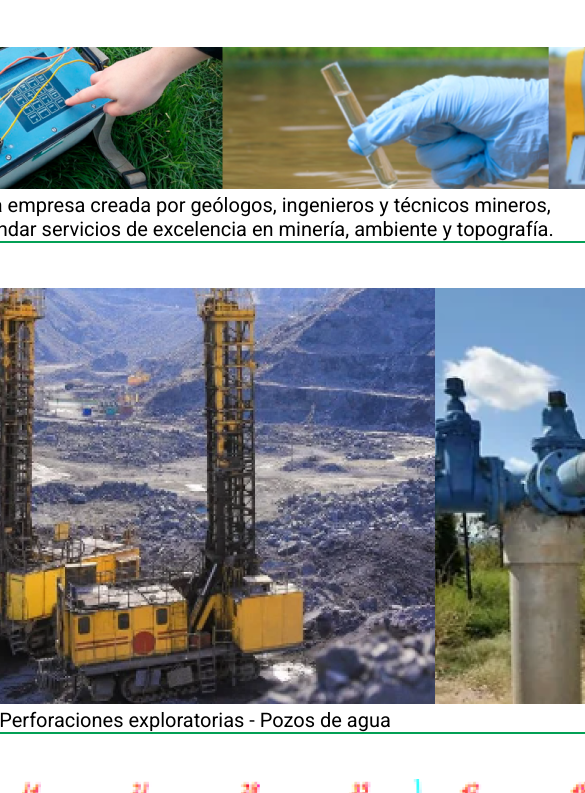
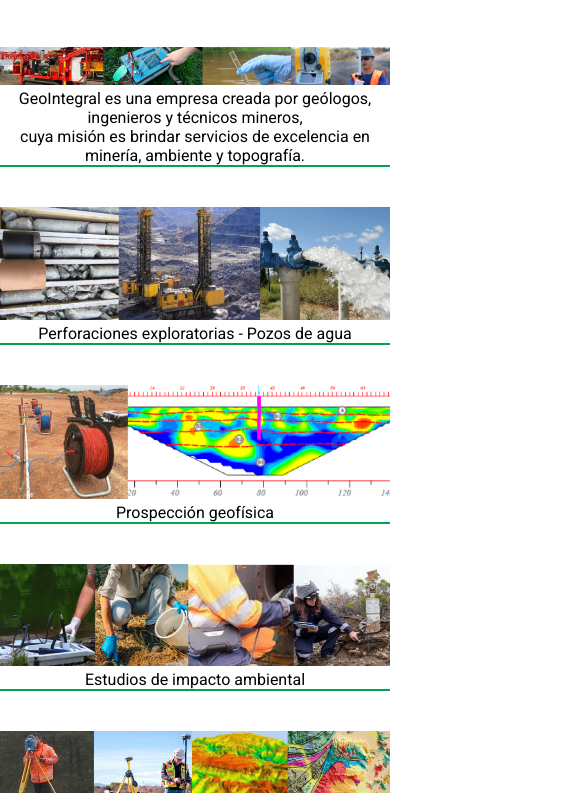
Before and after one commit to nicofacetti/GeoIntegral, a website: page index.html in a window 390 px wide. Shown: the part 51-844 px from the top of the page, 585 px wide, since content can reach past the window. Drawn offline with Linux system fonts and the light colour scheme.

Commit message:
responsive en index

```diff
--- a/index.html
+++ b/index.html
@@ -45,32 +45,38 @@
         </div>
     </header>
     <main class="mainindex">
-        <div class="intro">
-            <section>
+        <section id="intro">
+            <div>
                 <img src="./assets/img/fotosintro.png" alt="Imágenes de trabajo">
+            </div>
             <p>GeoIntegral es una empresa creada por geólogos, ingenieros y técnicos mineros, <br>cuya misión es brindar servicios de excelencia en minería, ambiente y topografía.</p>
         </section>
+        <section class="midsections">
+            <section>
+                <div>
+                    <img src="./assets/img/fotosperfo.png" alt="Imágenes de perforaciones">
                 </div>
-        <div class="secciones">
-            <section>
-                <img src="./assets/img/fotosperfo.png" alt="Imágenes de perforaciones">
                 <p>Perforaciones exploratorias - Pozos de agua</p>
             </section>
             <section>
+                <div>
                     <img src="./assets/img/fotosgeofis.png" alt="Imágenes de geofísica">
+                </div>
                 <p>Prospección geofísica</p>
             </section>
             <section>
+                <div>
                     <img src="./assets/img/fotosambiente.png" alt="Imagenes de ambiente">
+                </div>
                 <p>Estudios de impacto ambiental</p>
             </section>
+        </section>
+        <section id="bottomsection">
+            <div>
+                <img src="./assets/img/fotostopo.png" alt="Imagenes de topografía">
             </div>
-        <div class="bottomsection">
-            <section>
-                <img src="./assets/img/fotostopo.png" alt="Imagenes de topografía">
             <p>Relevamientos topográficos y mapeo geológico</p>
         </section>
-        </div>
     </main>
     <footer>
         <p class="logositio">GeoIntegral</p>
--- a/sass/layout/_footer.scss
+++ b/sass/layout/_footer.scss
@@ -4,12 +4,14 @@
     background-color: #03a05441;
     .logositio{
         color: #03A055; font-style: italic;
-        font-size: 42px; font-weight: bold;
+        font-size: map-get($fontsize, f1);
+        font-weight: bold;
     }
     div{
         p{
-            font-size: 24px;
-            font-style: italic; font-weight: 500;
+            font-size: map-get($fontsize, f4);
+            font-style: italic;
+            font-weight: 500;
         }
     }
 }
--- a/sass/layout/_mainindex.scss
+++ b/sass/layout/_mainindex.scss
@@ -1,19 +1,38 @@
 .mainindex{
-    display: flex;
-    flex-direction: column;
-    align-items: center;
-    .intro{
+    @include flex(column, nowrap, none, center, none)
+    #intro{
         border-bottom: 2px solid #03A055;
+        div{
+            img{
+                width: 100%;
+                height: 100%;
+                object-fit: contain;
+            }
+        }
     }
-    .secciones{
+    .midsections {
         section{
-            padding-top: 45px;
+            padding-top: 40px;
             border-bottom: 2px solid #03A055;
+            div{
+                img{
+                    width: 100%;
+                    height: 100%;
+                    object-fit: contain;
+                }
+            }
         }
-    .bottomsection{
-        padding-top: 45px;
+    }
+    #bottomsection{
+        padding-top: 40px;
         border-bottom: 2px solid #03A055;
         margin-bottom: 30px;
+        div{
+            img{
+                width: 100%;
+                height: 100%;
+                object-fit: contain;
+            }
     }
     }
 }
--- a/sass/layout/_mainnosotros.scss
+++ b/sass/layout/_mainnosotros.scss
@@ -34,7 +34,7 @@
 
 
 .valores ul li{
-    font-size: 18px;
+    font-size: map-get($fontsize, f5);
     list-style-type: disc;
 }
 
--- /dev/null
+++ b/sass/layout/media/_mediaindex.scss
@@ -0,0 +1,10 @@
+@media (max-width: 768px){
+        .mainindex{
+            section{
+                p{
+                font-size: map-get($fontsize, f6);
+                text-align: center;
+            }
+        }
+    }
+}
--- a/sass/layout/media/_medianosotros.scss
+++ b/sass/layout/media/_medianosotros.scss
@@ -23,13 +23,35 @@
     }
 
     .qsomos div p{
-        padding: 0px 20px
+        padding: 0px 20px;
+        font-size: map-get($fontsize, f6);
     }
     .subtitulo{
         padding-top: 0;
     }
     .valores{
         margin-bottom: 20px;
+    }
+
+    .mvv{
+        section{
+            p{
+                font-size: map-get($fontsize, f6);
+            }
+            .valores{
+                ul{
+                    li{
+                        font-size: map-get($fontsize, f6);
+                    }
+                }
+            }
+        }
+    }
+}
+
+@media (max-width:340px){
+    .valores{
+        padding-left: 10px;
     }
 }
 
@@ -45,6 +67,8 @@
         padding-top: 0;
     }
     .valores{
-        margin-bottom: 20px;
+        ul{
+            margin-bottom: 20px;
+        }
     }
 }
--- a/sass/styles.scss
+++ b/sass/styles.scss
@@ -14,6 +14,7 @@
 @import "./components/button";
 
 @import "./layout/media/mediaheader";
+@import "./layout/media/mediaindex";
 @import "./layout/media/medianosotros";
 @import "./layout/media/mediaservicios";
 @import "./layout/media/mediaclientes";
```
Also changed, not shown: css/styles.css. Lines whose indentation alone changed are shown as unchanged.
